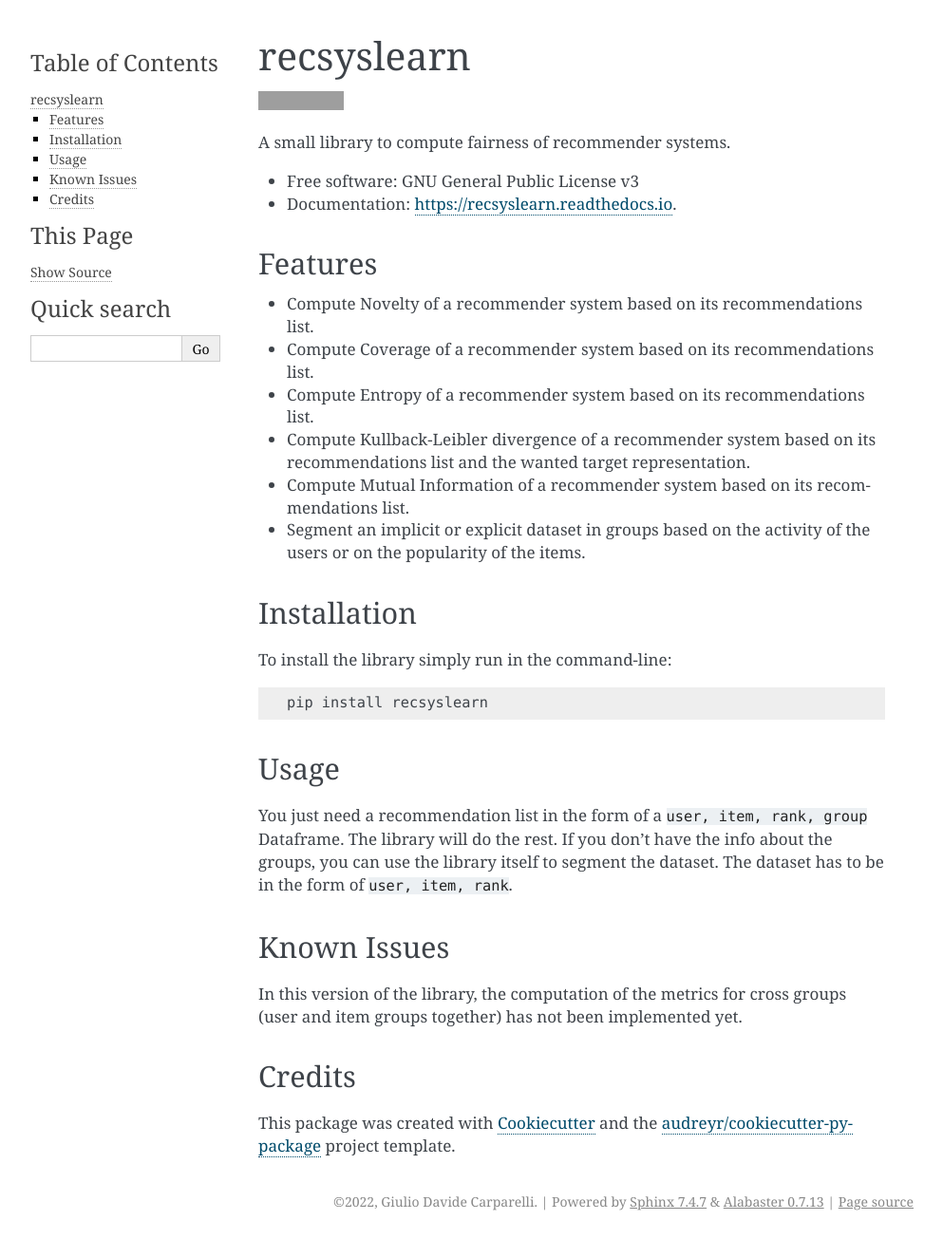
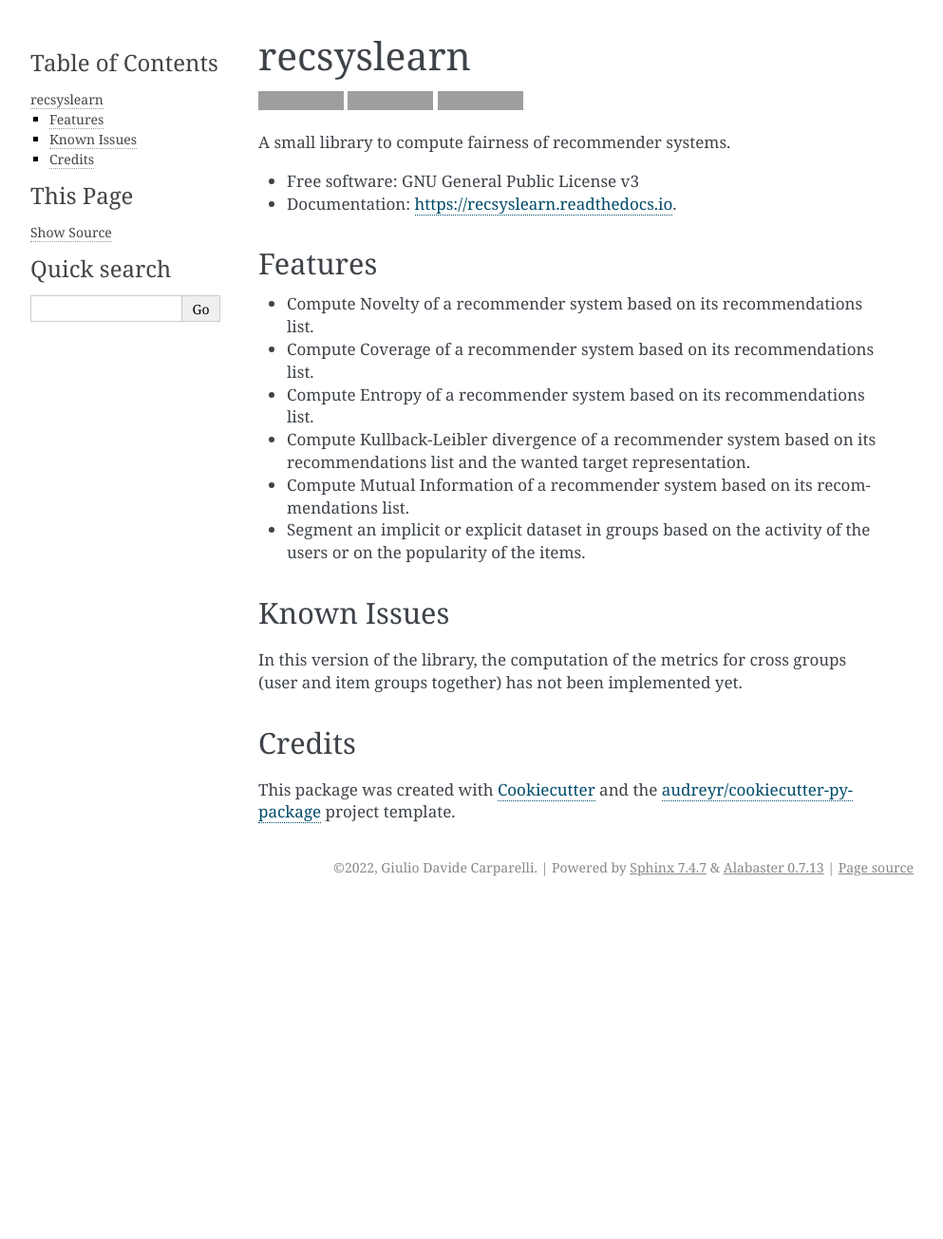
Before and after one commit to giuliowaitforitdavide/recsyslearn, a Sphinx documentation site: the page built from docs/readme.rst, in a window 1280 px wide. Shown: the whole page at 95% size, without its empty margins (148-1141 px from the left). Built offline with Sphinx 7.4.7, drawn with Linux system fonts in a browser that asks for light colours; pages that are not in the unit, such as notebooks, are missing from menus; after the commit the page ends 953 px from its top, so only the background shows below that; grey boxes are pictures that could not be loaded.

Commit message:
moved installation and usage

```diff
--- a/README.rst
+++ b/README.rst
@@ -33,20 +33,6 @@
 * Compute Mutual Information of a recommender system based on its recommendations list.
 * Segment an implicit or explicit dataset in groups based on the activity of the users or on the popularity of the items.
 
-
-Installation
-------------
-
-To install the library simply run in the command-line::
-
-    pip install recsyslearn
-
-Usage
------
-
-You just need a recommendation list in the form of a ``user, item, rank, group`` Dataframe. The library will do the rest.
-If you don't have the info about the groups, you can use the library itself to segment the dataset. The dataset has to be in the form of ``user, item, rank``.
-
 Known Issues
 ------------
 
--- a/docs/usage.rst
+++ b/docs/usage.rst
@@ -5,3 +5,6 @@
 To use recsyslearn in a project::
 
     import recsyslearn
+
+To use its features in a project you just need a recommendation list in the form of a ``user, item, rank, group`` Dataframe. The library will do the rest.
+If you don't have the info about the groups, you can use the library itself to segment the dataset into the different groups. The dataset has to be in the form of ``user, item, rank``.
```
Also changed, not shown: other parts of README.rst (+5 -5 lines), docs/modules.rst (added, +7 -0 lines), docs/recsyslearn.rst (added, +46 -0 lines).
